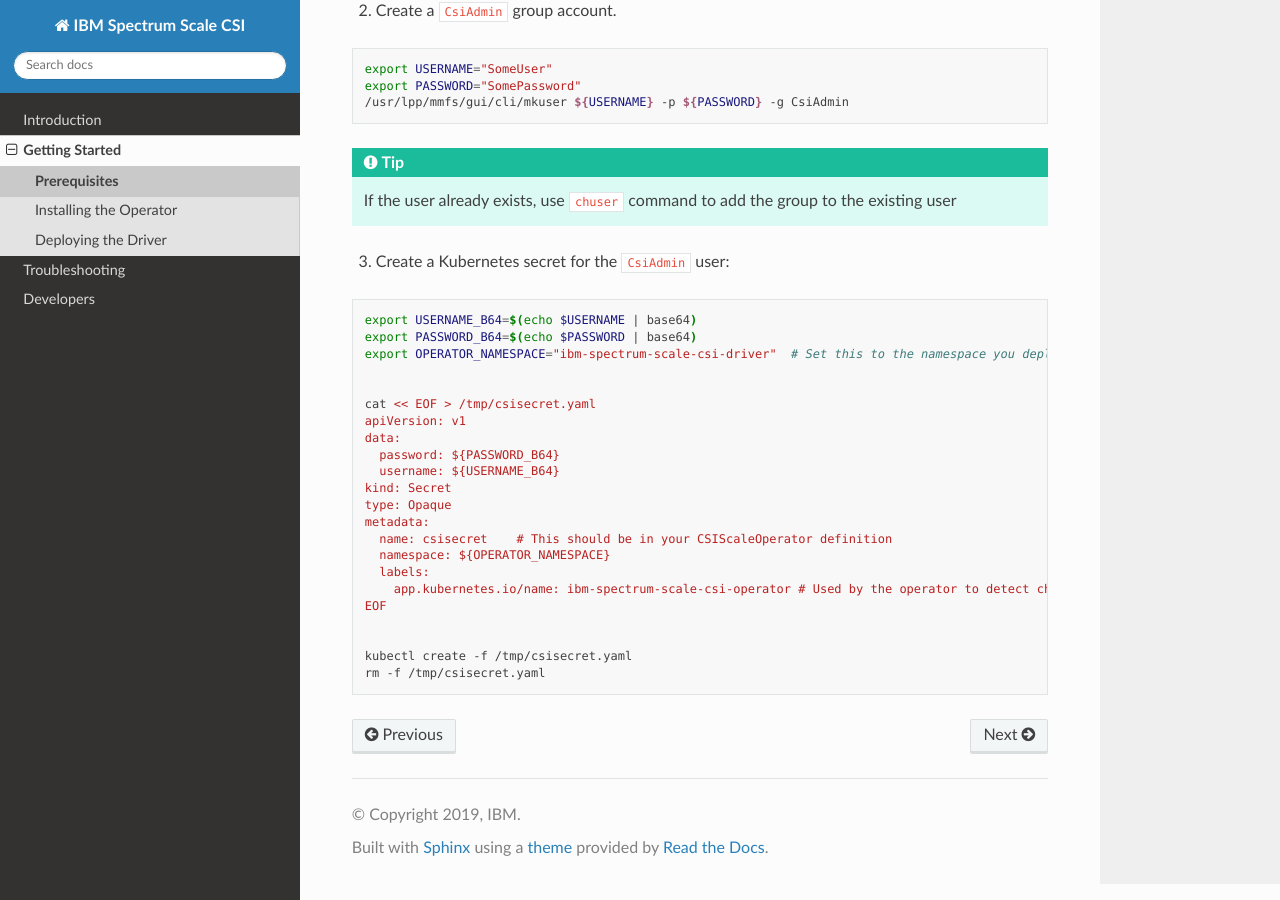
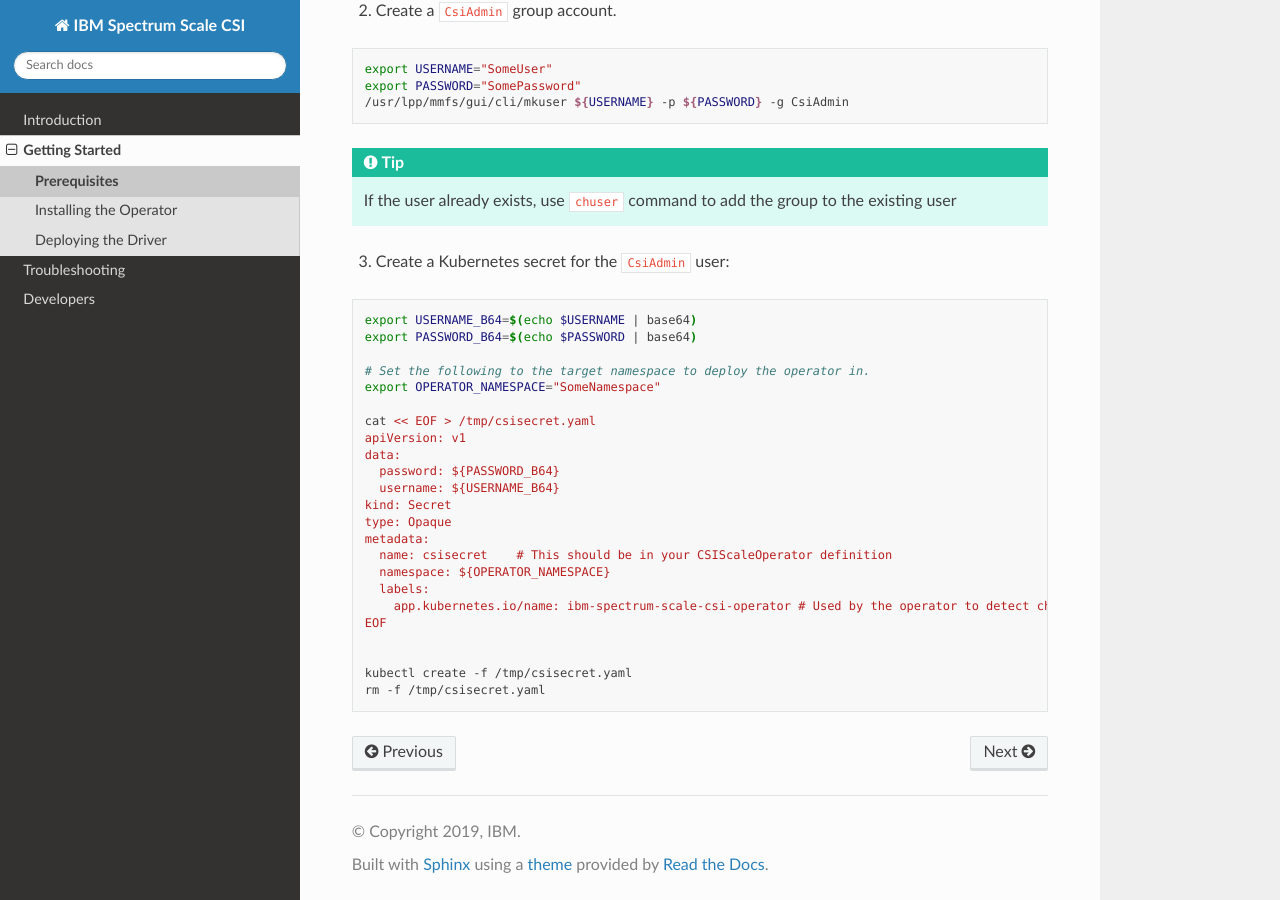
Before and after one commit to IBM/ibm-spectrum-scale-csi, a Sphinx documentation site: the page built from docs/source/get-started/prereq.rst, in a window 1280 px wide and 900 px high, scrolled down 676 px. Built offline with Sphinx 7.4.7 and the Read the Docs theme 2.0.0, drawn with Linux system fonts in a browser that asks for light colours.

Commit message:
In operatorhub public, they put the operator into my-ibm-spectrum-scale.. namespace, so to avoid confusion, minim the user and pass formatting above.

```diff
--- a/docs/source/get-started/prereq.rst
+++ b/docs/source/get-started/prereq.rst
@@ -27,8 +27,9 @@
 
   export USERNAME_B64=$(echo $USERNAME | base64)
   export PASSWORD_B64=$(echo $PASSWORD | base64)
-  export OPERATOR_NAMESPACE="ibm-spectrum-scale-csi-driver"  # Set this to the namespace you deploy the operator in.
 
+  # Set the following to the target namespace to deploy the operator in.
+  export OPERATOR_NAMESPACE="SomeNamespace"
 
   cat << EOF > /tmp/csisecret.yaml
   apiVersion: v1
```
